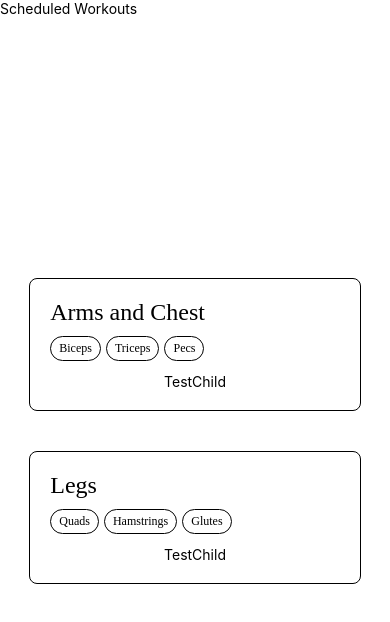
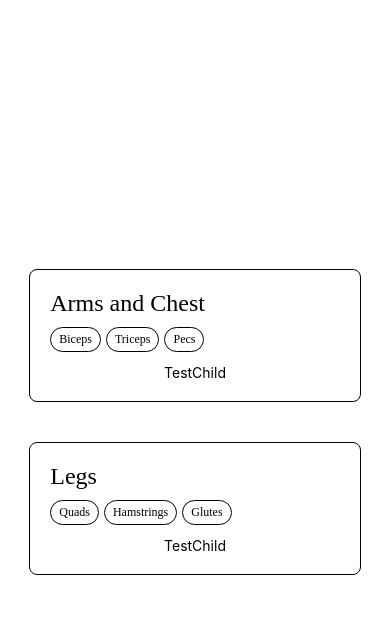
Before and after one commit to P4ck-a-Punch/component-gallery, a React Native app: screen / in a window 390 px wide. Shown: the top 622 px of the page. Built offline with nearby package versions, Linux system fonts and the light colour scheme.

Commit message:
introduce page component as passthrough component

```diff
--- a/App.tsx
+++ b/App.tsx
@@ -1,12 +1,12 @@
 import React from 'react'
-import { StyleSheet, View, Text, ScrollView } from 'react-native'
+import { StyleSheet, Text, ScrollView } from 'react-native'
 import ExerciseCard from './Components/Exercises'
+import Page from './Components/Page'
 // import { useFonts } from 'expo-font'
 
 export default function App() {
 	return (
-		<View style={styles.container}>
-			<Text>{'Scheduled Workouts'}</Text>
+		<Page title='Scheduled Workouts'>
 			<ScrollView contentContainerStyle={styles.scroll}>
 				<ExerciseCard
 					name='Arms and Chest'
@@ -23,7 +23,7 @@ export default function App() {
 					<Text>TestChild</Text>
 				</ExerciseCard>
 			</ScrollView>
-		</View>
+		</Page>
 	)
 }
 
--- /dev/null
+++ b/Components/Page.tsx
@@ -0,0 +1,23 @@
+import React from 'react'
+import { View, StyleSheet } from 'react-native'
+
+type PageProps = {
+	children: React.ReactNode
+	title: string
+}
+
+const Page = (props: PageProps) => {
+	return <View style={styles.outer}>{props.children}</View>
+}
+
+const styles = StyleSheet.create({
+	outer: {
+		flex: 1,
+		width: '100%',
+		height: '100%',
+		marginTop: 70,
+		marginBottom: 70,
+	},
+})
+
+export default Page
```
